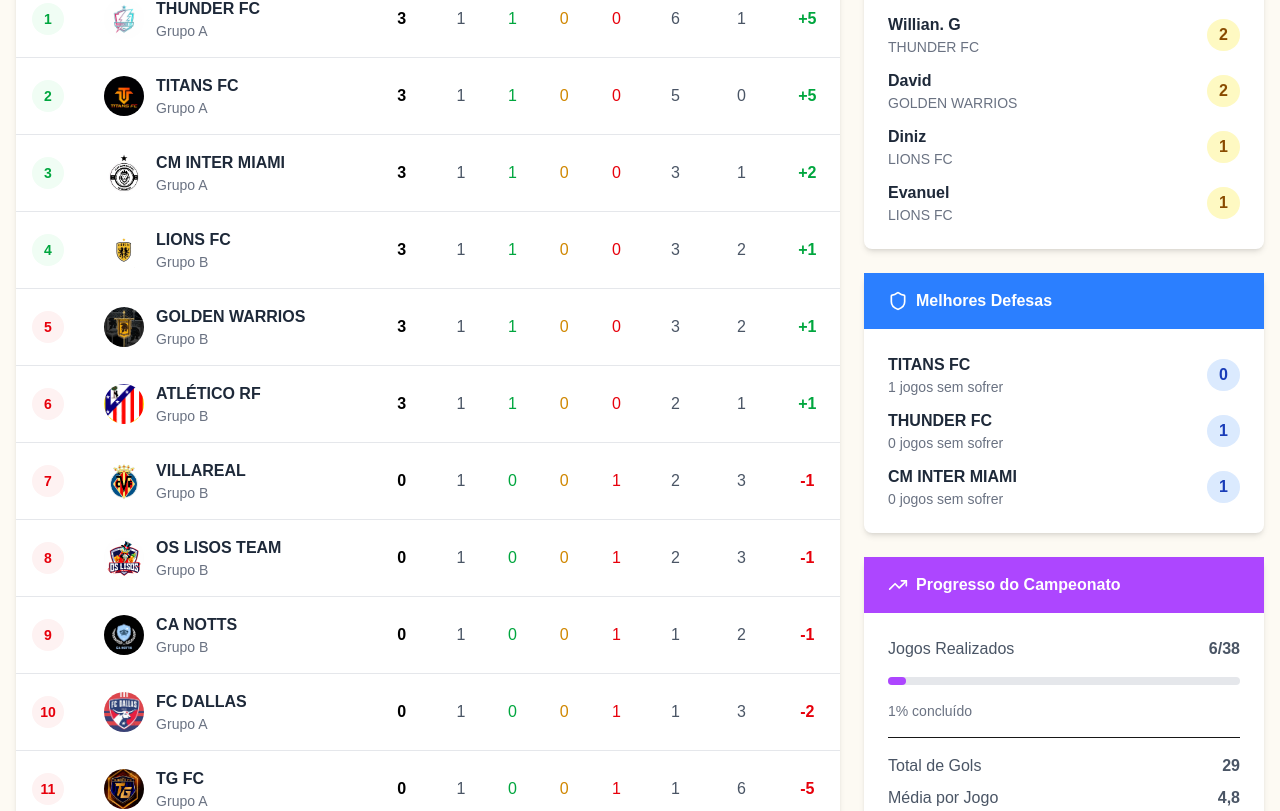
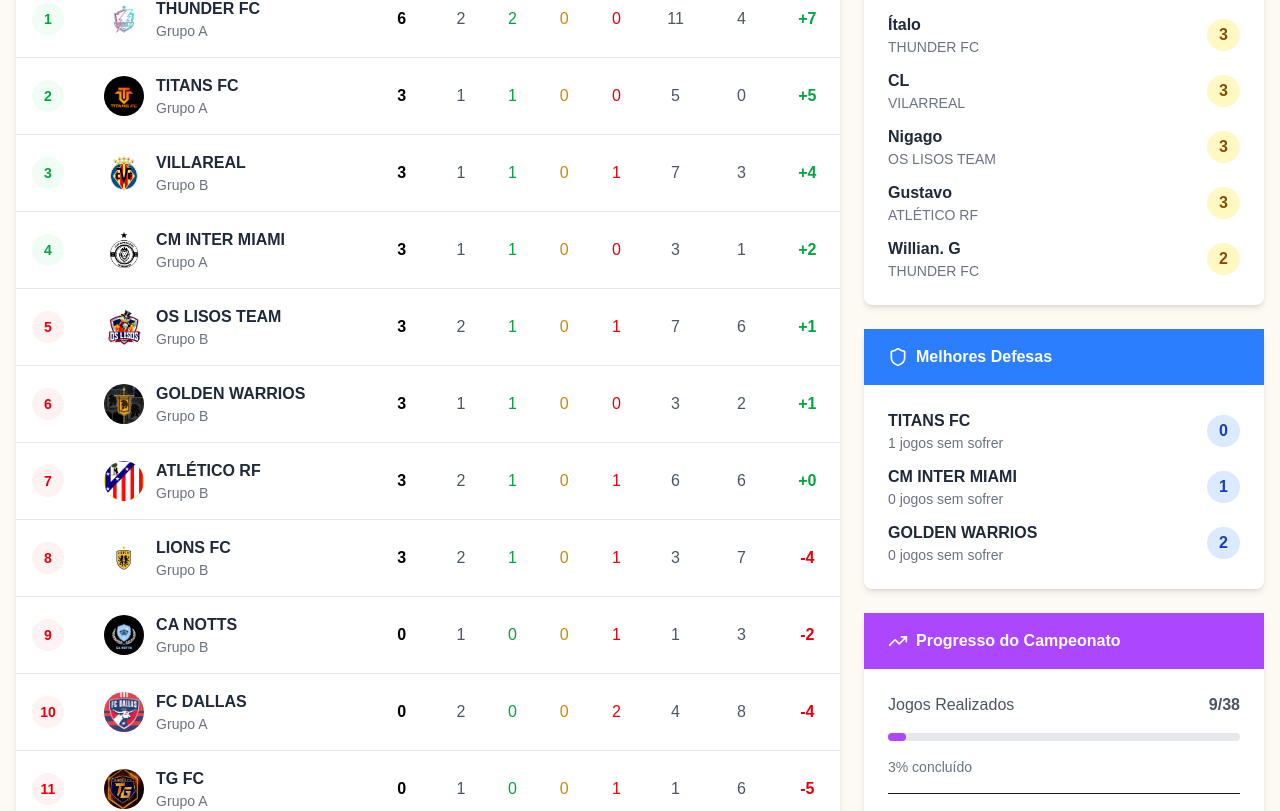
Before and after one commit to ArianNogueira/campeoes_travinho, a Next.js app in the folder client/: page /table in a window 1280 px wide. Shown: the part 409-1220 px from the top of the page. Built offline with nearby package versions, Linux system fonts and the light colour scheme.

Commit message:
feat: update

```diff
--- a/client/src/app/matches/matche.tsx
+++ b/client/src/app/matches/matche.tsx
@@ -162,7 +162,22 @@ export const scoreboard = [
   },
   {
     id: 6,
-    home: "2",
+    home: "3",
     away: "1",
   },
+  {
+    id: 7,
+    home: "3",
+    away: "5",
+  },
+  {
+    id: 11,
+    home: "5",
+    away: "0",
+  },
+  {
+    id: 9,
+    home: "5",
+    away: "3",
+  },
 ];
--- a/client/src/app/table/mockData.ts
+++ b/client/src/app/table/mockData.ts
@@ -35,14 +35,14 @@ export const standings = [
     team: "THUNDER FC",
     group: "A",
     position: 2,
-    points: 3,
-    played: 1,
-    won: 1,
+    points: 6,
+    played: 2,
+    won: 2,
     drawn: 0,
     lost: 0,
-    goalsFor: 6,
-    goalsAgainst: 1,
-    goalDifference: 5,
+    goalsFor: 11,
+    goalsAgainst: 4,
+    goalDifference: 7,
     img: thunder
   },
   {
@@ -96,13 +96,13 @@ export const standings = [
     group: "A",
     position: 6,
     points: 0,
-    played: 1,
+    played: 2,
     won: 0,
     drawn: 0,
-    lost: 1,
-    goalsFor: 1,
-    goalsAgainst: 3,
-    goalDifference: -2,
+    lost: 2,
+    goalsFor: 4,
+    goalsAgainst: 8,
+    goalDifference: -4,
     img: dallas
   },
 
@@ -113,13 +113,13 @@ export const standings = [
     group: "B",
     position: 1,
     points: 3,
-    played: 1,
+    played: 2,
     won: 1,
     drawn: 0,
-    lost: 0,
+    lost: 1,
     goalsFor: 3,
-    goalsAgainst: 2,
-    goalDifference: 1,
+    goalsAgainst: 7,
+    goalDifference: -4,
     img: lions
   },
   {
@@ -128,13 +128,13 @@ export const standings = [
     group: "B",
     position: 2,
     points: 3,
-    played: 1,
+    played: 2,
     won: 1,
     drawn: 0,
-    lost: 0,
-    goalsFor: 2,
-    goalsAgainst: 1,
-    goalDifference: 1,
+    lost: 1,
+    goalsFor: 6,
+    goalsAgainst: 6,
+    goalDifference: 0,
     img: atletico
   },
   {
@@ -142,14 +142,14 @@ export const standings = [
     team: "VILLAREAL",
     group: "B",
     position: 3,
-    points: 0,
+    points: 3,
     played: 1,
-    won: 0,
+    won: 1,
     drawn: 0,
     lost: 1,
-    goalsFor: 2,
+    goalsFor: 7,
     goalsAgainst: 3,
-    goalDifference: -1,
+    goalDifference: 4,
     img: vilarreal
   },
   {
@@ -178,8 +178,8 @@ export const standings = [
     drawn: 0,
     lost: 1,
     goalsFor: 1,
-    goalsAgainst: 2,
-    goalDifference: -1,
+    goalsAgainst: 3,
+    goalDifference: -2,
     img: notts
   },
   {
@@ -187,29 +187,30 @@ export const standings = [
     team: "OS LISOS TEAM",
     group: "B",
     position: 6,
-    points: 0,
-    played: 1,
-    won: 0,
+    points: 3,
+    played: 2,
+    won: 1,
     drawn: 0,
     lost: 1,
-    goalsFor: 2,
-    goalsAgainst: 3,
-    goalDifference: -1,
+    goalsFor: 7,
+    goalsAgainst: 6,
+    goalDifference: 1,
     img: lisos
   },
 ];
 
 
 export const topScorers = [
-  { name: "Robinho", team: "THUNDER FC", goals: 3 },
+  { name: "Robinho", team: "THUNDER FC", goals: 5 },
+  { name: "Ítalo", team: "THUNDER FC", goals: 3 },
+  { name: "CL", team: "VILARREAL", goals: 3 },
+  { name: "Nigago", team: "OS LISOS TEAM", goals: 3 },
+  { name: "Gustavo", team: "ATLÉTICO RF", goals: 3 },
   { name: "Willian. G", team: "THUNDER FC", goals: 2 },
-  { name: "David", team: "GOLDEN WARRIOS", goals: 2 },
-  { name: "Diniz", team: "LIONS FC", goals: 1 },
-  { name: "Evanuel", team: "LIONS FC", goals: 1 },
 ];
 
 export const bestDefenses = [
   { team: "TITANS FC", goalsAgainst: 0, cleanSheets: 1 },
-  { team: "THUNDER FC", goalsAgainst: 1, cleanSheets: 0 },
   { team: "CM INTER MIAMI", goalsAgainst: 1, cleanSheets: 0 },
+  { team: "GOLDEN WARRIOS", goalsAgainst: 2, cleanSheets: 0 },
 ];
--- a/client/src/app/table/page.tsx
+++ b/client/src/app/table/page.tsx
@@ -292,7 +292,7 @@ const StandingsPage = () => {
                 <div className="space-y-4">
                   <div className="flex items-center justify-between text-gray-600">
                     <span>Jogos Realizados</span>
-                    <span className="font-bold">6/38</span>
+                    <span className="font-bold">9/38</span>
                   </div>
                   <div className="w-full h-2 bg-gray-200 rounded-full">
                     <div
@@ -300,16 +300,16 @@ const StandingsPage = () => {
                       style={{ width: "5%" }}
                     ></div>
                   </div>
-                  <div className="text-sm text-gray-500">1% concluído</div>
+                  <div className="text-sm text-gray-500">3% concluído</div>
 
                   <div className="pt-4 space-y-2 border-t">
                     <div className="flex justify-between text-gray-600">
                       <span>Total de Gols</span>
-                      <span className="font-bold">29</span>
+                      <span className="font-bold">51</span>
                     </div>
                     <div className="flex justify-between text-gray-600">
                       <span>Média por Jogo</span>
-                      <span className="font-bold">4,8</span>
+                      <span className="font-bold">5,6</span>
                     </div>
                   </div>
                 </div>
--- a/client/src/components/Header.tsx
+++ b/client/src/components/Header.tsx
@@ -77,7 +77,7 @@ export default function Header() {
               Tabela
             </div>
           </Link>
-          <Link href="/notMatches" passHref onClick={() => setMenuOpen(false)}>
+          <Link href="/matches" passHref onClick={() => setMenuOpen(false)}>
             <div className="block px-3 py-2 rounded hover:bg-[#2b4d66]">
               Partidas
             </div>
```
